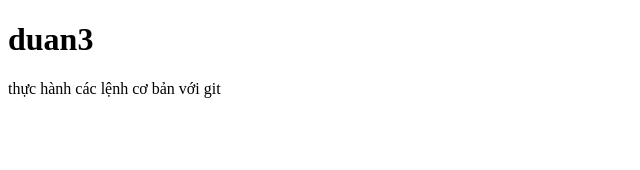
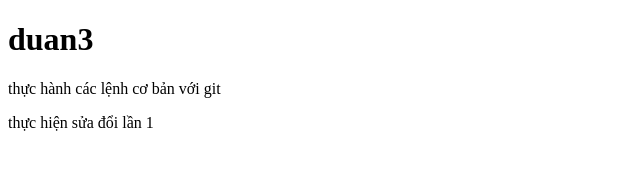
Before and after one commit to Tom-06/duan3, a plain HTML site: page index.html in a window 1280 px wide. Shown: the whole page, without its empty margins (0-640 px from the left). Drawn offline with Linux system fonts and the light colour scheme.

Commit message:
2nd commint

```diff
--- a/index.html
+++ b/index.html
@@ -8,5 +8,6 @@
   <body>
     <h1>duan3</h1>
     <p>thực hành các lệnh cơ bản với git</p>
+    <p>thực hiện sửa đổi lần 1</p>
   </body>
 </html>
```
